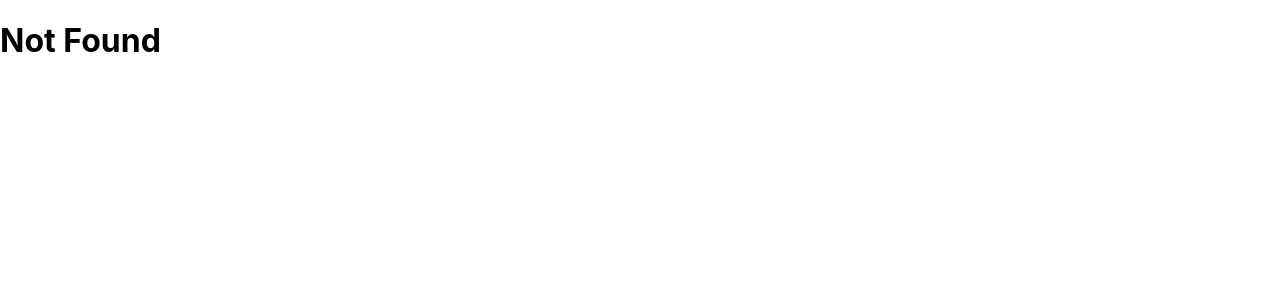
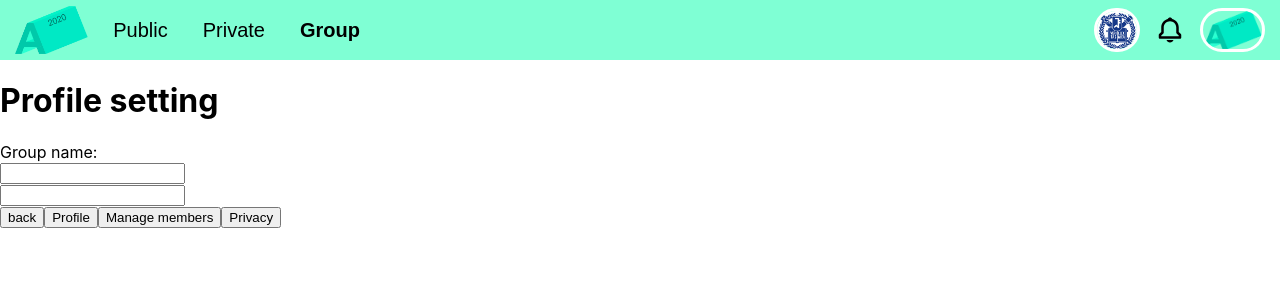
Before and after one commit to swsnu/swpp2020-team2, a React (Create React App) app in the folder frontend/: page /group/1/setting/profile in a window 1280 px wide. Shown: the top 300 px of the page. Built offline with nearby package versions, Linux system fonts and the light colour scheme; no server answers.

Commit message:
fixed group pages

```diff
--- a/frontend/src/App.js
+++ b/frontend/src/App.js
@@ -23,6 +23,8 @@ import GroupSearchAll from './containers/group/search/GroupSearchAll';
 import GroupCreate from './containers/group/create/GroupCreate';
 import GroupDetail from './containers/group/detail/GroupDetail';
 
+import GroupProfile from './containers/group/setting/GroupProfile';
+
 function App({ history }) {
   return (
     <ConnectedRouter history={history}>
@@ -46,6 +48,7 @@ function App({ history }) {
           <Route path="/group/search/:searchQuery" exact component={GroupSearch} />
           <Route path="/group/create" exact component={GroupCreate} />
           <Route path="/group/details/:id" exact component={GroupDetail} />
+          <Route path="/group/:id/setting/profile" exact component={GroupProfile} />
           <Route render={() => <h1>Not Found</h1>} />
         </Switch>
       </div>
--- a/frontend/src/containers/event/Create/EventCreate.js
+++ b/frontend/src/containers/event/Create/EventCreate.js
@@ -18,6 +18,16 @@ class EventCreate extends Component {
     tags: [],
   }
 
+  componentDidMount() {
+    this.props.getUserId();
+    this.props.getCategories();
+    this.props.getMyGroup();
+  }
+
+  componentDidUpdate(prevProps) {
+    //  if (!this.props.signinedUser) this.props.history.replace('/main');
+  }
+
   timeRange = () => {
     const timeRange = [];
     for (let i = 0; i < 24; i++) {
@@ -30,22 +40,6 @@ class EventCreate extends Component {
       }
     }
     return timeRange;
-  }
-
-  componentDidMount() {
-    this.props.getUserId();
-    this.props.getCategories();
-    this.props.getMyGroup();
-  }
-
-  componentDidUpdate(prevProps) {
-    //  if (!this.props.signinedUser) this.props.history.replace('/main');
-  }
-
-  uploadImageHandler(e) {
-    const formData = new FormData();
-    formData.append('imagefile', e.target.files[0]);
-    this.props.onCraeteImage(formData);
   }
 
   createEventHandler = () => {
@@ -75,6 +69,12 @@ class EventCreate extends Component {
 
   onClickBack = () => {
     this.props.history.goBack();
+  }
+
+  uploadImageHandler(e) {
+    const formData = new FormData();
+    formData.append('imagefile', e.target.files[0]);
+    this.props.onCraeteImage(formData);
   }
 
   render() {
--- a/frontend/src/containers/group/main/GroupMain.js
+++ b/frontend/src/containers/group/main/GroupMain.js
@@ -167,6 +167,8 @@ const mapDispatchToProps = (dispatch) => ({
   getMyGroup: () => dispatch(actionCreators.getMyGroup()),
   getLikeGroup: () => dispatch(actionCreators.getLikeGroup()),
   getNoticeGroup: () => dispatch(actionCreators.getNoticeGroup()),
+  likeGroup: (id, op) => dispatch(actionCreators.likeGroup(id, op)),
+  noticeGroup: (id, op) => dispatch(actionCreators.noticeGroup(id, op)),
 });
 
 export default connect(mapStateToProps, mapDispatchToProps)(GroupMain);
--- a/frontend/src/containers/group/search/GroupSearch.js
+++ b/frontend/src/containers/group/search/GroupSearch.js
@@ -100,7 +100,6 @@ class GroupSearch extends Component {
           <h2>Group Search Result</h2>
           {this.props.searchGroups.map(this.makeGroupBox)}
         </div>
-
       </div>
     );
   }
--- a/frontend/src/containers/group/search/GroupSearchAll.js
+++ b/frontend/src/containers/group/search/GroupSearchAll.js
@@ -16,8 +16,10 @@ class GroupSearchAll extends Component {
   }
 
   componentDidMount() {
-    this.props.getUserFull();
     this.props.getAllGroup();
+    this.props.getUser();
+    this.props.getLikeGroup();
+    this.props.getNoticeGroup();
   }
 
   componentDidUpdate(prevProps, prevState) {
@@ -26,6 +28,16 @@ class GroupSearchAll extends Component {
 
   onSearchHandler=() => {
     if (this.state.searchQuery !== '') this.props.history.push(`/group/search/${this.state.searchQuery}`);
+  }
+
+  onLikeHandler=(id, op) => {
+    const oper = op ? 'add' : 'remove';
+    this.props.likeGroup(id, oper);
+  }
+
+  onNoticeHandler=(id, op) => {
+    const oper = op ? 'add' : 'remove';
+    this.props.likeGroup(id, oper);
   }
 
   makeGroupBox = (group) => {
@@ -94,13 +106,19 @@ class GroupSearchAll extends Component {
 
 const mapStateToProps = (state) => ({
   signinedUser: state.ur.signinedUser,
-  userFullInfo: state.ur.userFullInfo,
   searchGroups: state.gr.searchGroups,
+  likeGroups: state.gr.likeGroups,
+  noticeGroups: state.gr.noticeGroups,
 });
 
 const mapDispatchToProps = (dispatch) => ({
-  getUserFull: () => dispatch(actionCreators.getUserFull()),
+  getUser: () => dispatch(actionCreators.getUser()),
   getAllGroup: () => dispatch(actionCreators.getAllGroup()),
+  getLikeGroup: () => dispatch(actionCreators.getLikeGroup()),
+  getNoticeGroup: () => dispatch(actionCreators.getNoticeGroup()),
+  likeGroup: (id, op) => dispatch(actionCreators.likeGroup(id, op)),
+  noticeGroup: (id, op) => dispatch(actionCreators.noticeGroup(id, op)),
+  joinGroup: (id, op) => dispatch(actionCreators.joinGroup(id, op)),
 });
 
 export default connect(mapStateToProps, mapDispatchToProps)(GroupSearchAll);
--- /dev/null
+++ b/frontend/src/containers/group/setting/GroupProfile.js
@@ -0,0 +1,68 @@
+import React, { Component } from 'react';
+import { connect } from 'react-redux';
+
+import TopBar from '../../../components/TopBar/TopBar';
+import * as actionCreators from '../../../store/actions/index';
+
+class GroupProfile extends Component {
+  state={
+    groupName: '',
+    description: '',
+  }
+
+  componentDidMount() {
+    this.props.getGroup(this.props.match.params.id);
+  }
+
+  onRouteHandler=(url) => {
+    this.props.history.push(url);
+  };
+
+  render() {
+    return (
+      <div className="SettingProfile">
+        <div className="topBar">
+          <TopBar
+            tabNum={2}
+            history={this.props.history}
+          />
+        </div>
+        <h1>Profile setting</h1>
+        <div className="box">
+          <label className="label">Group name:</label>
+          <div className="inputBox">
+            <input
+              id="groupname-input"
+              type="text"
+              value={this.props.currGroup?.name}
+              onChange={(event) => this.setState({ groupName: event.target.value })}
+            />
+          </div>
+          <div className="inputBox">
+            <input
+              id="description-input"
+              type="text"
+              value={this.props.currGroup?.description}
+              onChange={(event) => this.setState({ description: event.target.value })}
+            />
+          </div>
+        </div>
+
+        <button onClick={() => this.onRouteHandler(`/group/details/${this.props.match.params.id}`)}>back</button>
+        <button onClick={() => this.onRouteHandler(`/group/${this.props.match.params.id}/setting/profile`)}>Profile</button>
+        <button onClick={() => this.onRouteHandler('/mypage/setting/password')}>Manage members</button>
+        <button onClick={() => this.onRouteHandler('/mypage/setting/preference')}>Privacy</button>
+      </div>
+    );
+  }
+}
+
+const mapStateToProps = (state) => ({
+  currGroup: state.gr.currGroup,
+});
+
+const mapDispatchToProps = (dispatch) => ({
+  getGroup: (id) => dispatch(actionCreators.getGroup(id)),
+});
+
+export default connect(mapStateToProps, mapDispatchToProps)(GroupProfile);
--- a/frontend/src/containers/mypage/setting/SettingPassword.js
+++ b/frontend/src/containers/mypage/setting/SettingPassword.js
@@ -41,7 +41,7 @@ class SettingPassword extends Component {
         </div>
         <h1>Password Setting</h1>
         <div className="box">
-          <label className="label">Current Password</label>
+          <label className="label">Current Password:</label>
           <div className="inputBox">
             <input
               id="currPassword-input"
@@ -57,7 +57,7 @@ class SettingPassword extends Component {
           </div>
         </div>
         <div className="box">
-          <label className="label">New Password</label>
+          <label className="label">New Password:</label>
           <div className="inputBox">
             <input
               id="newPassword-input"
@@ -73,7 +73,7 @@ class SettingPassword extends Component {
           </div>
         </div>
         <div className="box">
-          <label className="label">Confirm New Password</label>
+          <label className="label">Confirm New Password:</label>
           <div className="inputBox">
             <input
               id="confirmPassword-input"
--- a/frontend/src/store/reducers/eventReducer.js
+++ b/frontend/src/store/reducers/eventReducer.js
@@ -17,10 +17,10 @@ const eventReducer = (state = initialState, action) => {
       // let newImages = [...state.selectedImage, action.data] 이거는 멀티 이미지 올릴 때
       return { ...state, selectedImage: action.data };
 
-    case actionTypes.CREATE_EVENT:
+    case actionTypes.CREATE_EVENT: {
       const newEvents = [...state.events, action.event];
       return { ...state, events: newEvents, selectedImage: [] };
-
+    }
     default:
       break;
   }
```
Also changed, not shown: frontend/src/containers/group/setting/GroupMembers.js (added).
